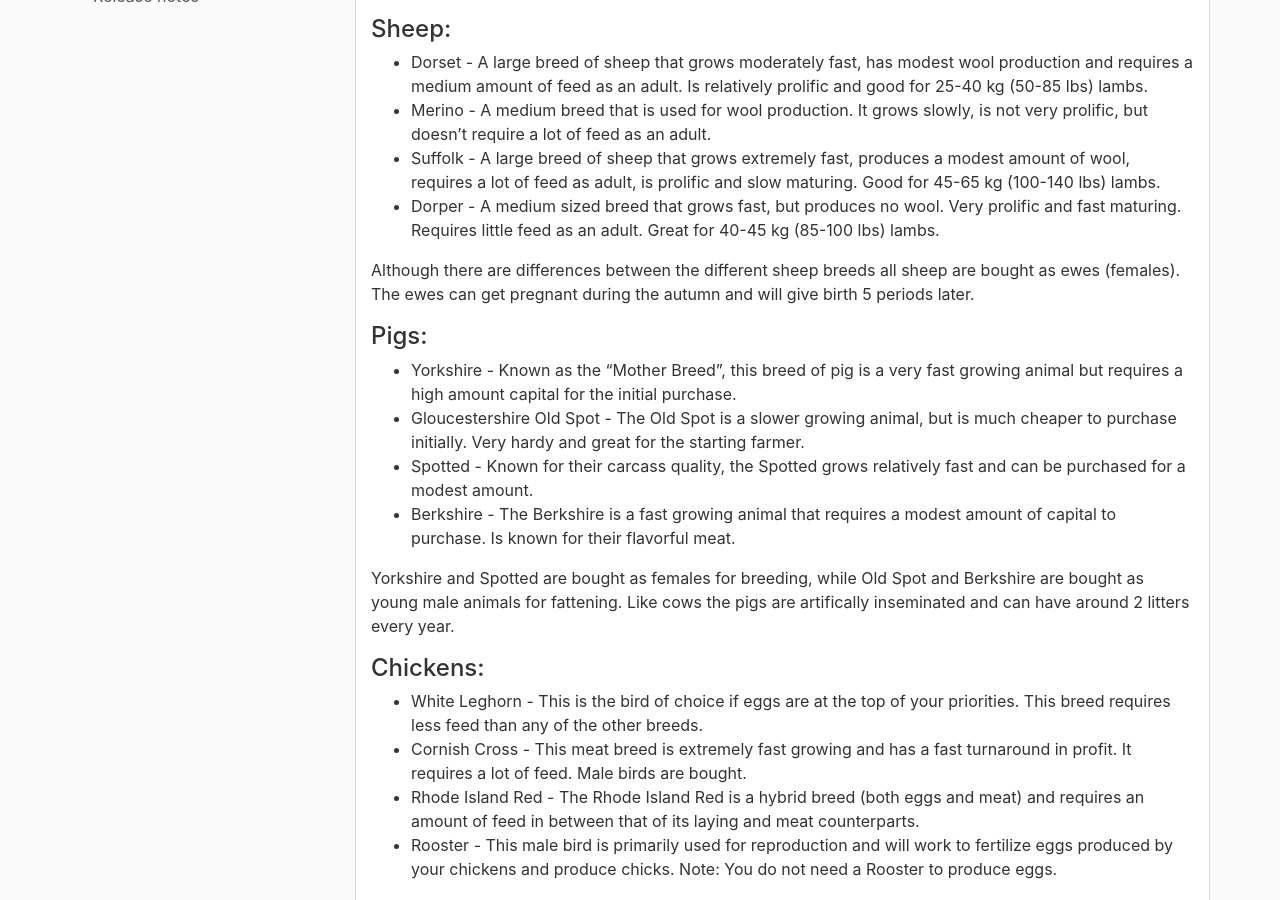
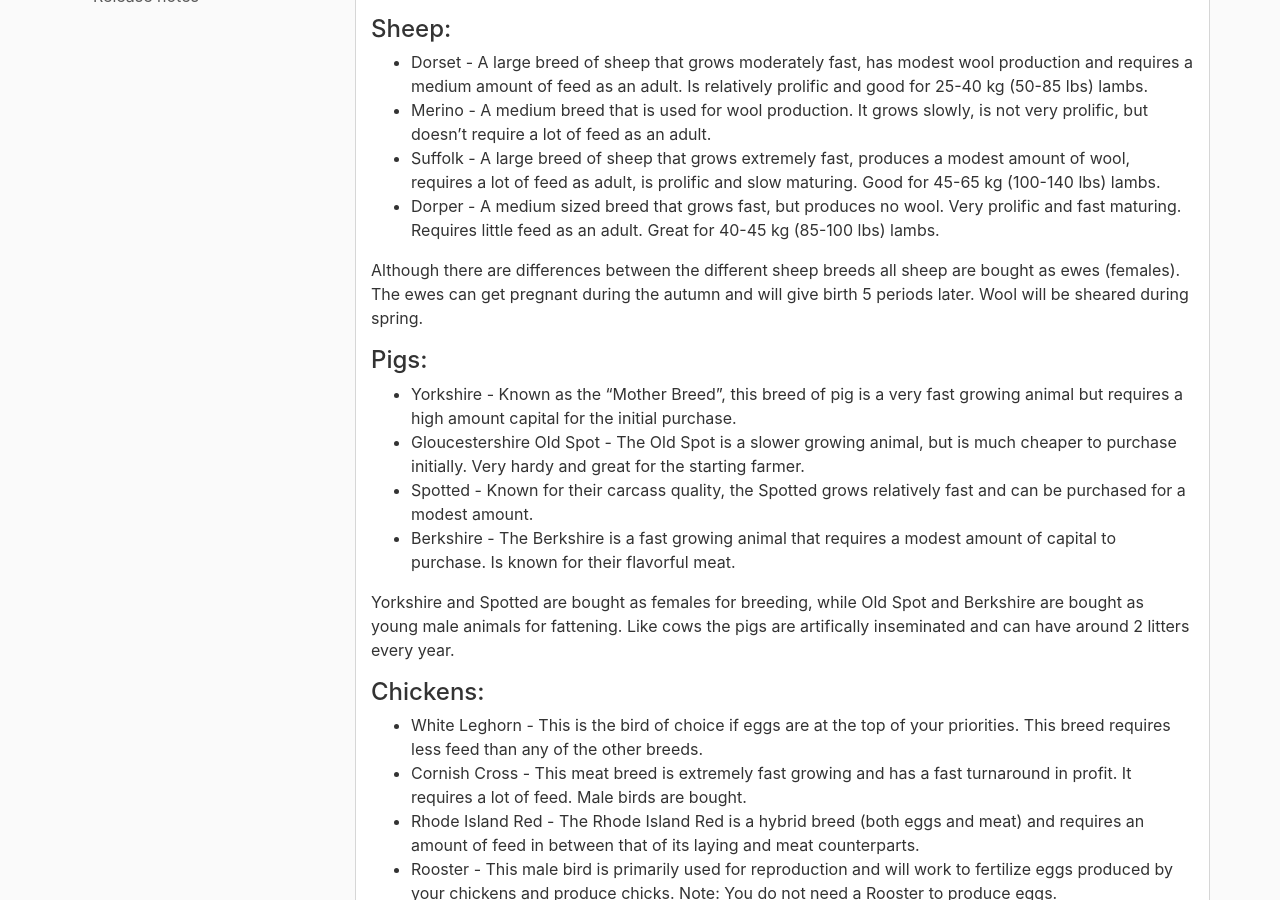
Before and after one commit to RealismusModding/realismusmodding.github.io, a Jekyll site: the page built from mods/seasons19/manual/gameplay/animals.md, in a window 1280 px wide and 900 px high, scrolled down 793 px. Built offline with Jekyll 4.4.1, drawn with Linux system fonts in a browser that asks for light colours; comment, search, counter and statistics services are not loaded.

Commit message:
added info on wool shearing

```diff
--- a/mods/seasons19/manual/gameplay/animals.md
+++ b/mods/seasons19/manual/gameplay/animals.md
@@ -31,7 +31,7 @@ Limousin, Saler and Brahman are beef breeds where you buy steers (male animals)
 -   Suffolk - A large breed of sheep that grows extremely fast, produces a modest amount of wool, requires a lot of feed as adult, is prolific and slow maturing. Good for 45-65 kg (100-140 lbs) lambs.
 -   Dorper - A medium sized breed that grows fast, but produces no wool. Very prolific and fast maturing. Requires little feed as an adult. Great for 40-45 kg (85-100 lbs) lambs.
 
-Although there are differences between the different sheep breeds all sheep are bought as ewes (females). The ewes can get pregnant during the autumn and will give birth 5 periods later.
+Although there are differences between the different sheep breeds all sheep are bought as ewes (females). The ewes can get pregnant during the autumn and will give birth 5 periods later. Wool will be sheared during spring.
 
 #### Pigs:
 
```
